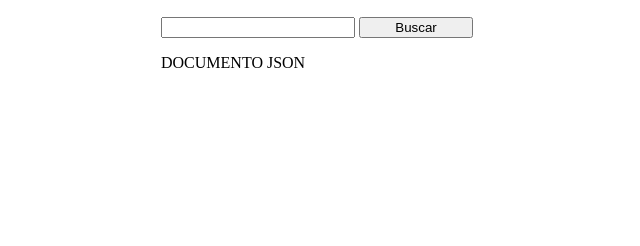
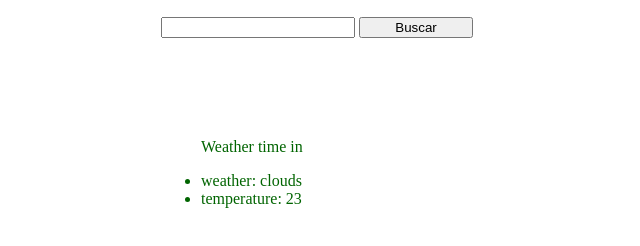
Before and after one commit to arealg/API-Weather, a plain HTML site: page index.html in a window 1280 px wide. Both pictures are taken after a click on the button "Buscar". Shown: the part 90-336 px from the top of the page, without its empty margins (319-959 px from the left). Drawn offline with Linux system fonts and the light colour scheme; a web font is replaced by a local one.

Commit message:
Add files via upload

```diff
--- a/index.html
+++ b/index.html
@@ -11,18 +11,17 @@
     <body>
         <div class="title">WEATHER TIME</div>
         <div class="search">
-            <input id='city'type="text" />
-            <button type="submit" onclick="data_weather()">Buscar</button>
+            <input id='city'type="text" value=""/>
+            <button type="submit" onclick="SearchHelper.dataWeather()">Buscar</button>
         </div>
-        <div id='weather' class="loading">
+        <div id='weather' class="hidden">
             <div class="cssload-preload-juggle">
                 <div class="cssload-ball"></div>
                 <div class="cssload-ball"></div>
                 <div class="cssload-ball"></div>
             </div>
         </div>
-
-
+        <ul id="document" class="hidden"></ul>
 
     </body>
 </html>
--- a/style.css
+++ b/style.css
@@ -31,6 +31,24 @@ html,body{
     position: relative;
     height:calc(100% - 44px - 95px);
     overflow: hidden;
+
+}
+
+.hidden {
+    visibility: hidden;
+}
+
+.documents {
+    position: relative;
+    color:darkgreen;
+    margin-top: -30%;
+    top: 30%;
+}
+
+.p {
+
+    height:calc(100% - 44px - 95px);
+    margin
 }
 
 .cssload-preload-juggle {
--- a/weather_data.js
+++ b/weather_data.js
@@ -1,20 +1,61 @@
 var SearchHelper = {
-    city:null,
-    doRequest: function (){
-        var xhttp = new XMLHttpRequest();
-        xhttp.onreadystatechange = function(){
-            if (this.readyState == 4){
-                var response = this.responseText;
+    city: null,
+    doRequest: function () {
+        return new Promise(function (resolve, reject) {
+            /*var xhttp = new XMLHttpRequest();
+            xhttp.onreadystatechange = function () {
+                if (this.readyState == 4) {
+                    resolve(xhttp.responseText);
+                }
+            };
+            xhttp.open('GET', 'http://api.openweathermap.org/data/2.5/weather?q=' + this.city);
+            xhttp.send();*/
+
+            setTimeout(function() {
+                resolve(JSON.stringify({
+                    weather: 'clouds',
+                    temperature: '23'
+                }));
+            },1000);
+
+        });
+    },
+
+    dataWeather: function (){
+        document.querySelector('#document').classList.remove('documents');
+        document.querySelector('#document').classList.toggle('hidden');
+        document.querySelector('#weather').classList.remove('hidden');
+        document.querySelector('#weather').classList.add('loading');
+
+        SearchHelper.doRequest().then(function(value){
+            document.querySelector('#weather').classList.remove('loading');
+            document.querySelector('#weather').classList.toggle('hidden');
+            var elem = document.getElementById('document');
+            console.log(elem);
+            if (elem.childNodes.length != 0){
+                while (elem.firstChild) {
+                    elem.removeChild(elem.firstChild);
+                }
             }
-        }
-        xhttp.open('GET', 'url');
-        xhttp.send();
+            var title = document.createElement('p');
+            title.classList.add('p');
+            title.appendChild(document.createTextNode('Weather time in ' + SearchHelper.city));
+            document.getElementById("document").appendChild(title);
+            var doc = JSON.parse(value);
+            for (key in doc){
+                var item = document.createElement('li');
+                var name = key;
+                var value = doc[key];
+                var child = document.createTextNode(name + ': ' + value)
+                item.appendChild(child);
+                document.getElementById('document').appendChild(item);
 
+            }
+            document.getElementById("city").value = "";
+            document.querySelector('#document').classList.remove('hidden');
+            document.querySelector('#document').classList.toggle('documents');
+
+        });
+        SearchHelper.city =document.getElementById("city").value;
     }
 };
-
-function data_weather(){
-    var search = SearchHelper;
-    search.city =document.getElementById("city").value;
-    document.getElementById('weather').innerHTML='<p>DOCUMENTO JSON</p>' + search.city;
-}
```
